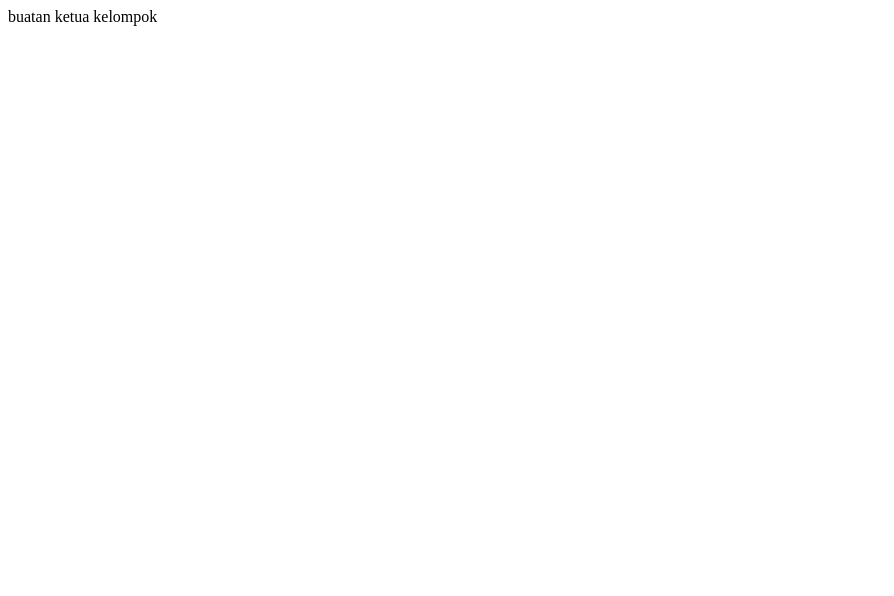
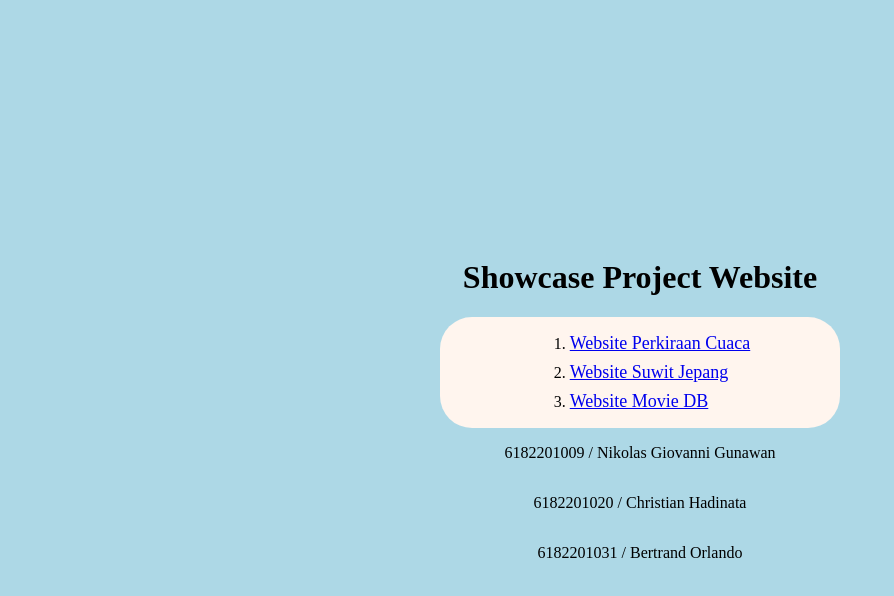
Before and after one commit to NikolasGiovanni/demoManproKelompok2, a plain HTML site: page index.html in a window 1280 px wide. Shown: the whole page, without its empty margins (0-894 px from the left). Drawn offline with Linux system fonts and the light colour scheme.

Commit message:
add: index.html final

```diff
--- a/index.html
+++ b/index.html
@@ -1,11 +1,58 @@
 <!DOCTYPE html>
 <html lang="en">
-<head>
-    <meta charset="UTF-8">
-    <meta name="viewport" content="width=device-width, initial-scale=1.0">
-    <title>Home</title>
-</head>
-<body>
-    buatan ketua kelompok
-</body>
+  <head>
+    <meta charset="UTF-8" />
+    <meta name="viewport" content="width=device-width, initial-scale=1.0" />
+    <title>Tugas Kelompok Manpro</title>
+    <style>
+      body {
+        background-color: lightblue;
+        display: flex;
+        flex-direction: column;
+        align-items: center;
+        justify-content: center;
+        height: 100vh;
+      }
+
+      .container {
+        background-color: seashell;
+        display: flex;
+        /* height: 100vh; */
+        justify-content: center;
+        align-items: center;
+        width: 50%;
+        max-width: 400px;
+        border-radius: 2rem;
+      }
+
+      a {
+        font-size: large;
+      }
+
+      ol {
+        display: flex;
+        flex-direction: column;
+        gap: 0.5rem;
+      }
+    </style>
+  </head>
+  <body>
+    <h1>Showcase Project Website</h1>
+    <div class="container">
+      <ol>
+        <li>
+          <a href="christian.html">Website Perkiraan Cuaca</a>
+        </li>
+        <li>
+          <a href="bertrand.html">Website Suwit Jepang</a>
+        </li>
+        <li>
+          <a href="nikolas.html">Website Movie DB</a>
+        </li>
+      </ol>
+    </div>
+    <p>6182201009 / Nikolas Giovanni Gunawan</p>
+    <p>6182201020 / Christian Hadinata</p>
+    <p>6182201031 / Bertrand Orlando</p>
+  </body>
 </html>
```
